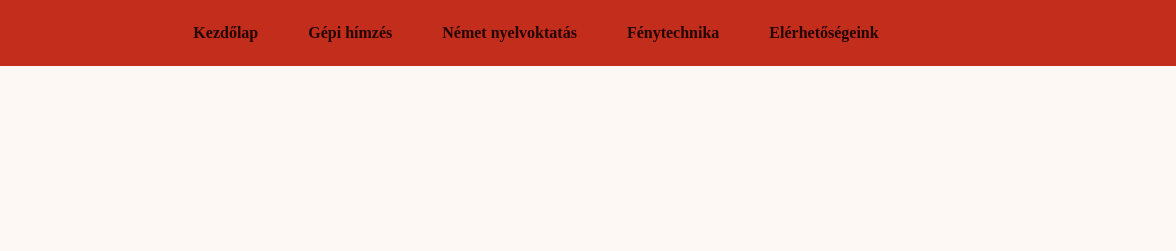
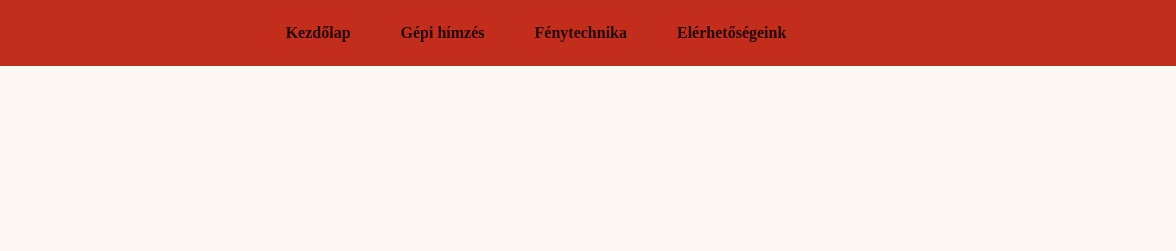
Before and after one commit to Gery0412/Glothread, a plain HTML site: page index.html in a window 1280 px wide. Shown: the top 251 px of the page, 104-1280 px from the left. Drawn offline with Linux system fonts and the light colour scheme.

Commit message:
Update index.html

```diff
--- a/index.html
+++ b/index.html
@@ -73,7 +73,6 @@
     <nav>
       <a href="index.html">Kezdőlap</a>
       <a href="gepihimzes.html">Gépi hímzés</a>
-      <a href="nemetoktatas.html">Német nyelvoktatás</a>
       <a href="feny.html">Fénytechnika</a>
       <a href="elerhetosegek.html">Elérhetőségeink</a>
     </nav>
```
